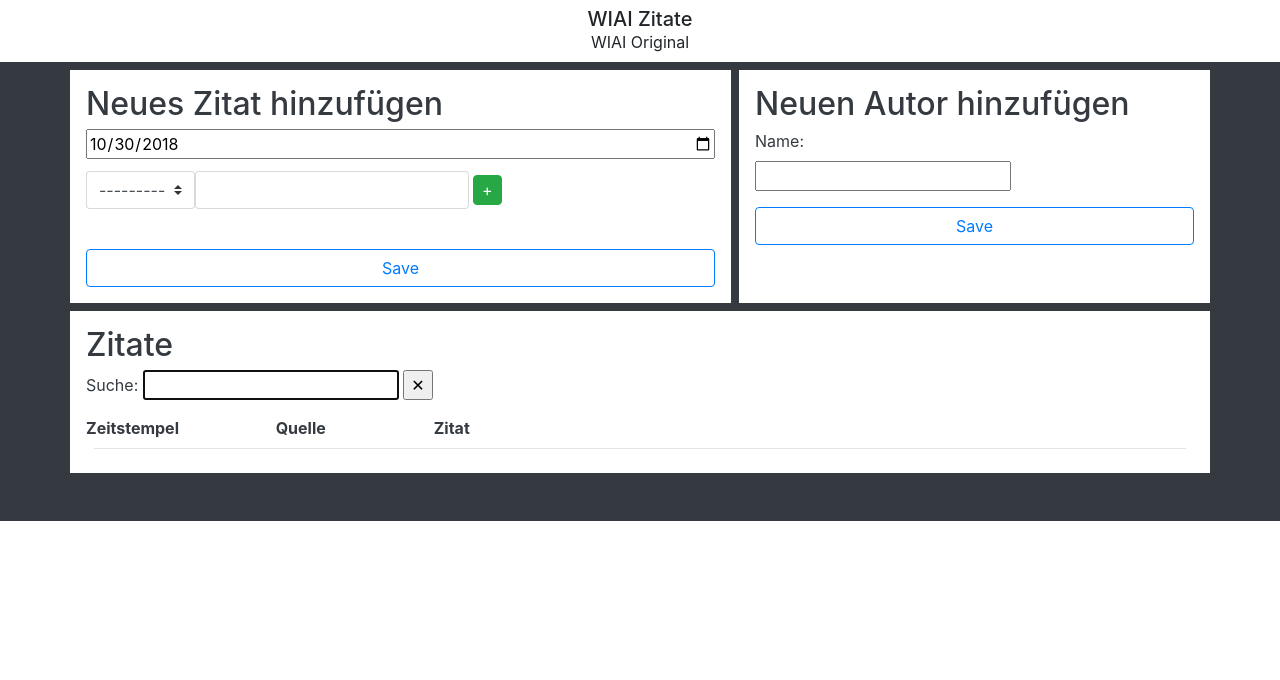
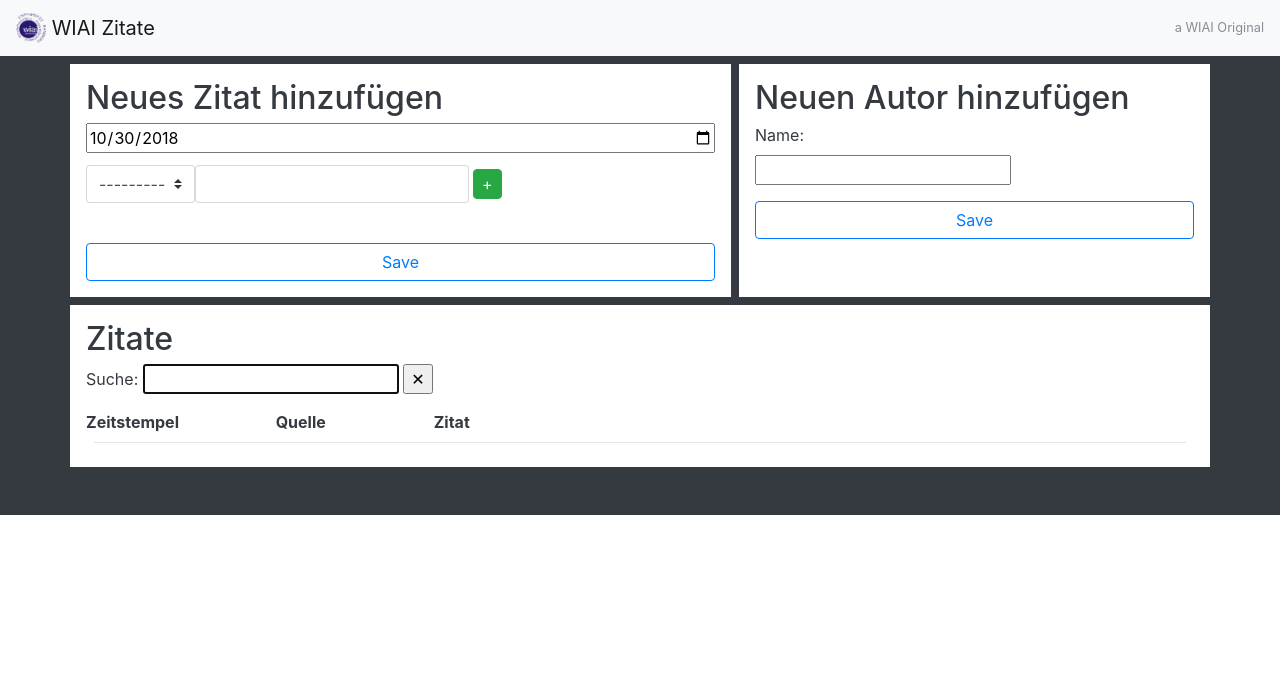
Before and after one commit to michigg/quotes, a Django app: page / in a window 1280 px wide. Shown: the top 680 px of the page. Run offline with Django 3.2, Linux system fonts and the light colour scheme; data that the repository does not hold is empty; some libraries are stand-ins or nearby versions.

Commit message:
Add favicon, Update header (sticky header now)

```diff
--- a/fachschaftszitat/templates/base.jinja
+++ b/fachschaftszitat/templates/base.jinja
@@ -8,6 +8,9 @@
     <meta http-equiv="X-UA-Compatible" content="IE=edge"/>
     <meta name="viewport" content="width=device-width, initial-scale=1, shrink-to-fit=no">
     <title>Fachschaftszitate</title>
+    <link rel="icon"
+          type="image/png"
+          href="{% static 'images/logo.png' %}">
     <meta name="author" content="Michael Götz"/>
     <script src="{% static 'libs/jquery-3.3.1.min.js' %}"></script>
     <script src="{% static 'js/main.js' %}"></script>
@@ -23,12 +26,14 @@
 {# ===== Body ===== #}
 <body>
 {% block body %}
+    <nav class="navbar sticky-top navbar-light bg-light">
+        <a class="navbar-brand" href="#">
+            <img src="{% static 'images/logo.png' %}" width="30" height="30"
+                 class="d-inline-block align-top" alt="">
+            WIAI Zitate
+        </a><small class="text-muted">a WIAI Original</small>
+    </nav>
     <div class="container-fluid">
-        <div class="row">
-            <div class="col-12 pt-2">
-                {% block headline %}{% endblock %}
-            </div>
-        </div>
         <div class="row">{% block bottom_nav %}{% endblock %}</div>
         <div class="test row bg-dark text-white">
             {% block content %}{% endblock %}
@@ -37,7 +42,7 @@
         {% block footer %}
             <footer>
                 <div class="row text-center bg-dark text-white pt-3 pb-2">
-                     <div class="col-5">
+                    <div class="col-5">
                         <p class="text-center mb-0"><a href="#">Impressum</a></p>
                     </div>
                     <div class="col-7">
--- a/fachschaftszitat/templates/home.jinja
+++ b/fachschaftszitat/templates/home.jinja
@@ -1,10 +1,10 @@
 {% extends 'base.jinja' %}
-{% block headline %}
-    <header class="">
-        <h1 class="text-center mb-0" style="font-size: 20px">WIAI Zitate</h1>
-        <p class="text-center mb-2">WIAI Original</p>
-    </header>
-{% endblock %}
+{#{% block headline %}#}
+{#    <header class="">#}
+{#        <h1 class="text-center mb-0" style="font-size: 20px">WIAI Zitate</h1>#}
+{#        <p class="text-center mb-2">WIAI Original</p>#}
+{#    </header>#}
+{#{% endblock %}#}
 {% block content %}
     <div class="container">
         <div class="row text-dark my-2">
```
Also changed, not shown: fachschaftszitat/static/images/logo.png (added).
